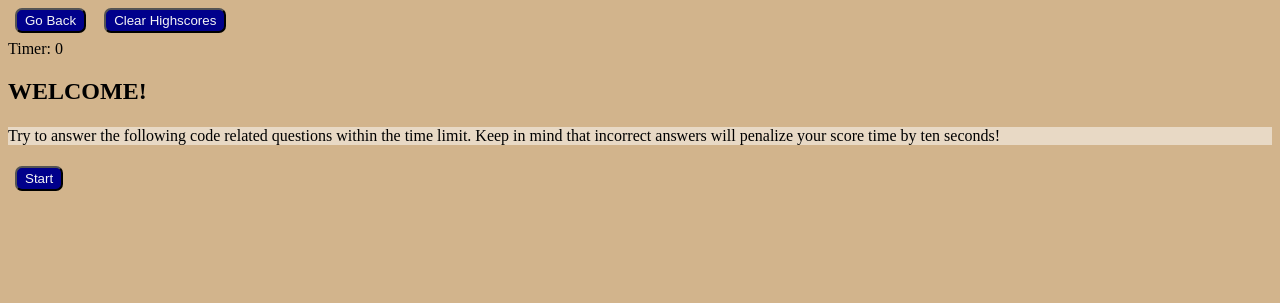
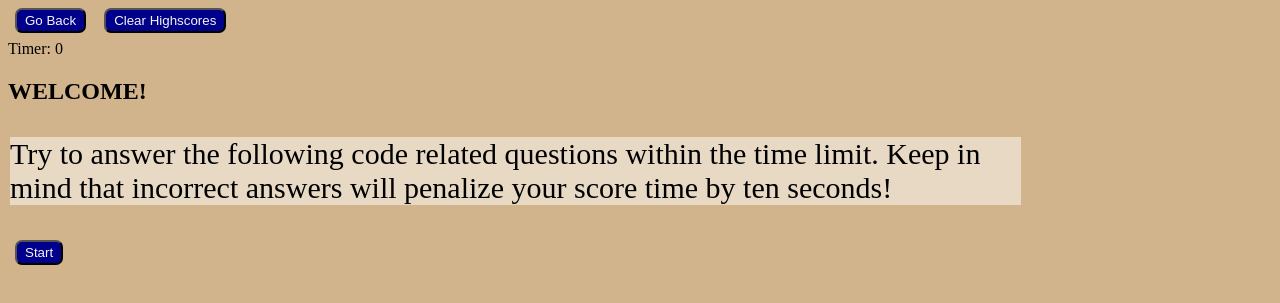
Before and after one commit to hanandadras/quizcoder, a plain HTML site: page index.html in a window 1280 px wide. Shown: the part 105-408 px from the top of the page. Drawn offline with Linux system fonts and the light colour scheme.

Commit message:
updated css

```diff
--- a/assets/style.css
+++ b/assets/style.css
@@ -7,18 +7,17 @@ body {
 }
 
 p {
-    position:relative;
-    font-size: 30px
+    position: relative;
+    font-size: 30px;
     padding:40;
     margin:40;
     top: 2px;
-    bottom: 20px:
+    bottom: 20px;
     left:2px;
-    right:2px
-
+    right: 2px;
     width: 80%;
     height: 80%;
-    background:rgba(255,255,255,0.5);
+    background: rgba(255,255,255,0.5);
 }
 
 button {
```
